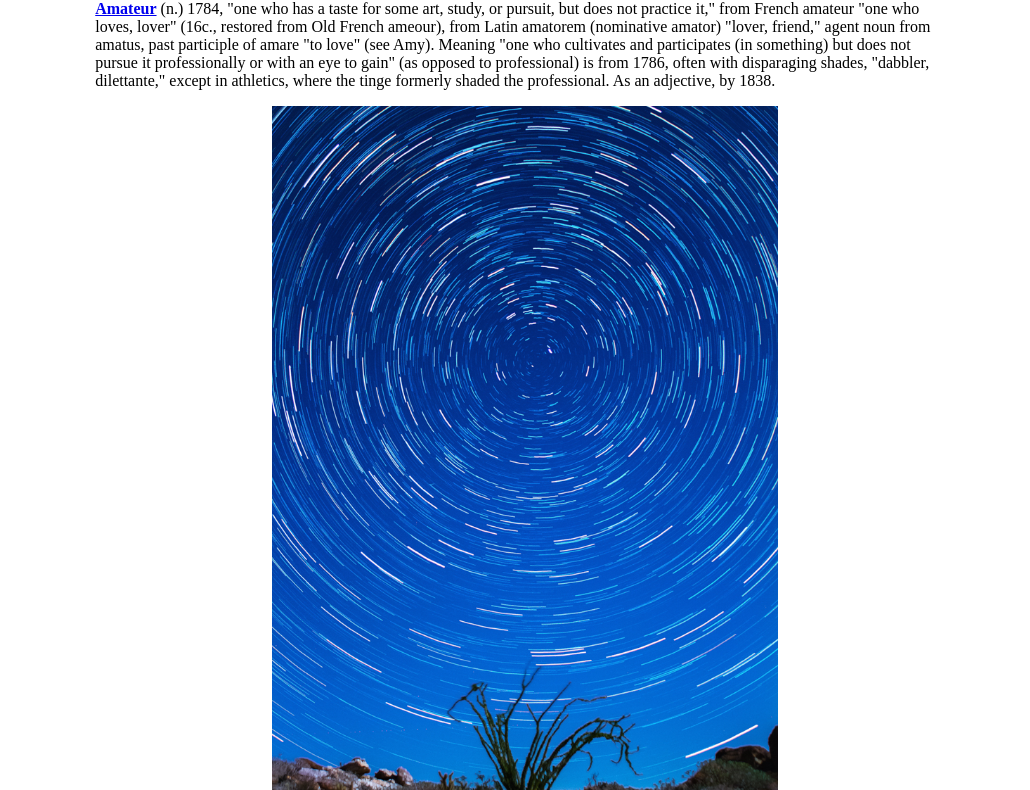
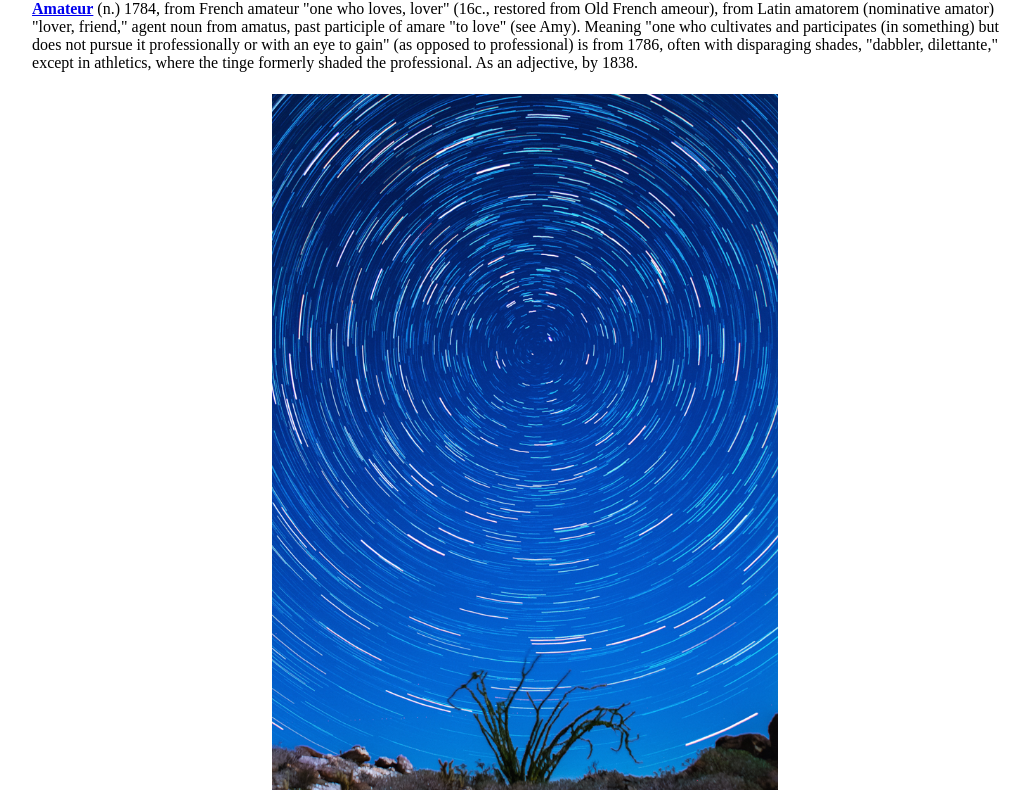
Before and after one commit to boscacci/personal-website, a plain HTML site: page pages/img.html in a window 1280 px wide. Shown: the part 65-855 px from the top of the page, without its empty margins (115-1145 px from the left). Drawn offline with Linux system fonts and the light colour scheme.

Commit message:
Flexify images page

```diff
--- a/pages/img.html
+++ b/pages/img.html
@@ -15,8 +15,7 @@
     <p>
         <b><a href="https://www.etymonline.com/word/amateur">Amateur</a></b> (n.)
 
-        1784, "one who has a taste for some art, study, or pursuit, but does not practice it," from French amateur "one
-        who
+        1784, from French amateur "one who
         loves, lover" (16c., restored from Old French ameour), from Latin amatorem (nominative amator) "lover, friend,"
         agent noun from amatus, past participle of amare "to love" (see Amy).
 
--- a/styles/main.css
+++ b/styles/main.css
@@ -22,7 +22,7 @@
 .photo-page {
     /* Div containing the whole photos page */
     display: flex;
-    width: 68%;
+    width: 78%;
     margin-left: auto;
     margin-right: auto;
     flex-direction: column;
@@ -33,6 +33,7 @@
 .photo-page img {
     max-width: 95vw;
     max-height: 95vh;
+    padding: .8vh;
 }
 
 .photo-link {
```
